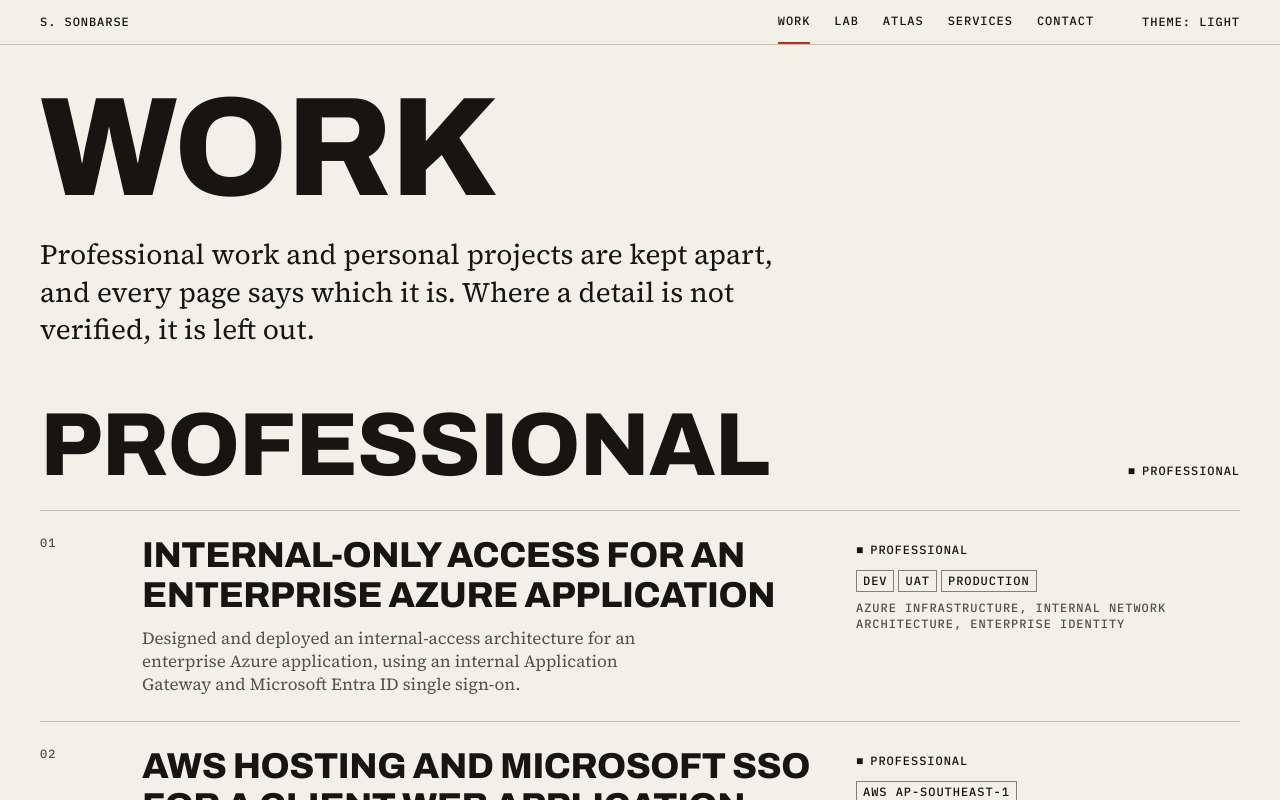
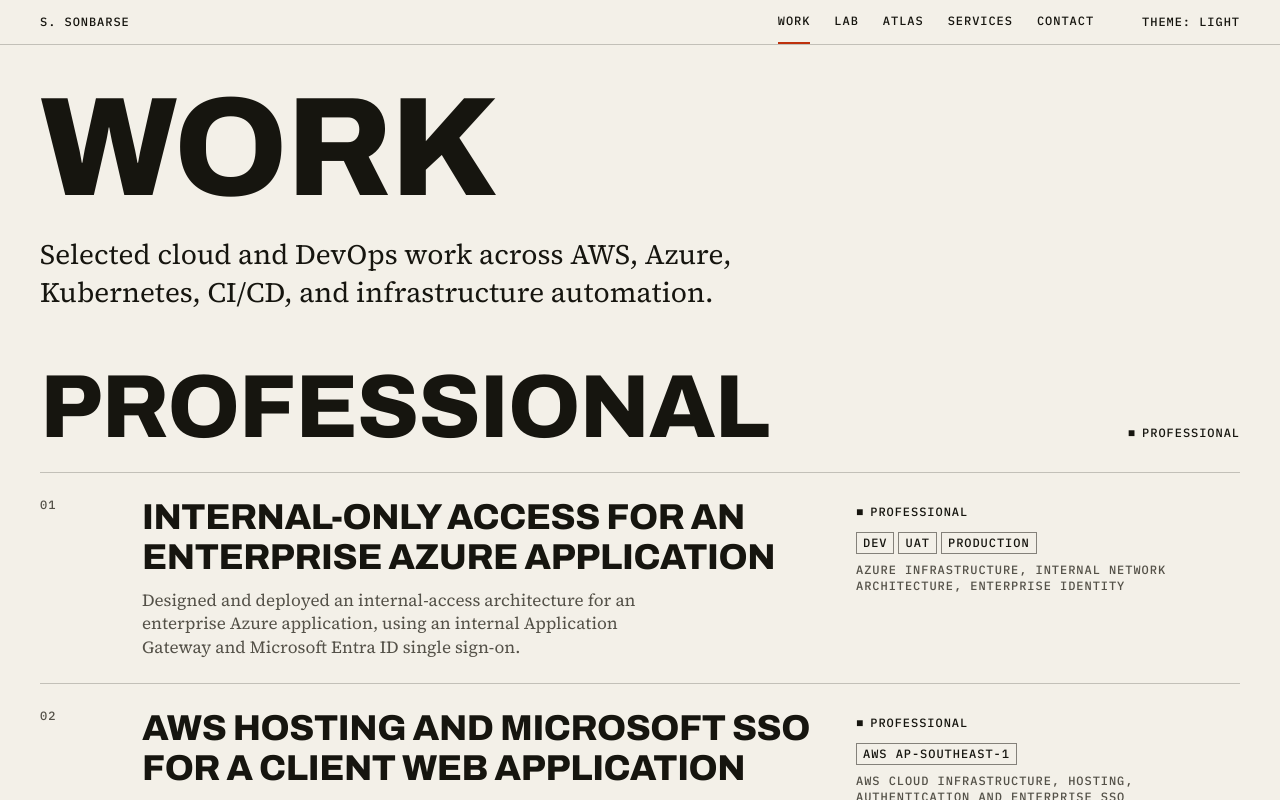
Before and after one commit to sonbarse17/portfolio, a Next.js app: page /work in a window 1280 px wide. Shown: the top 800 px of the page. Built offline with nearby package versions, Linux system fonts and the light colour scheme.

Commit message:
simplify work page introduction

```diff
--- a/src/app/work/page.tsx
+++ b/src/app/work/page.tsx
@@ -14,8 +14,8 @@ export default function WorkPage() {
     <main className="wrap pt-10">
       <h1 className="h-page">Work</h1>
       <p className="lede mt-6 max-w-3xl">
-        Professional work and personal projects are kept apart, and every page says which it is.
-        Where a detail is not verified, it is left out.
+        Selected cloud and DevOps work across AWS, Azure, Kubernetes, CI/CD, and infrastructure
+        automation.
       </p>
 
       <section aria-labelledby="professional" className="mt-14">
```
